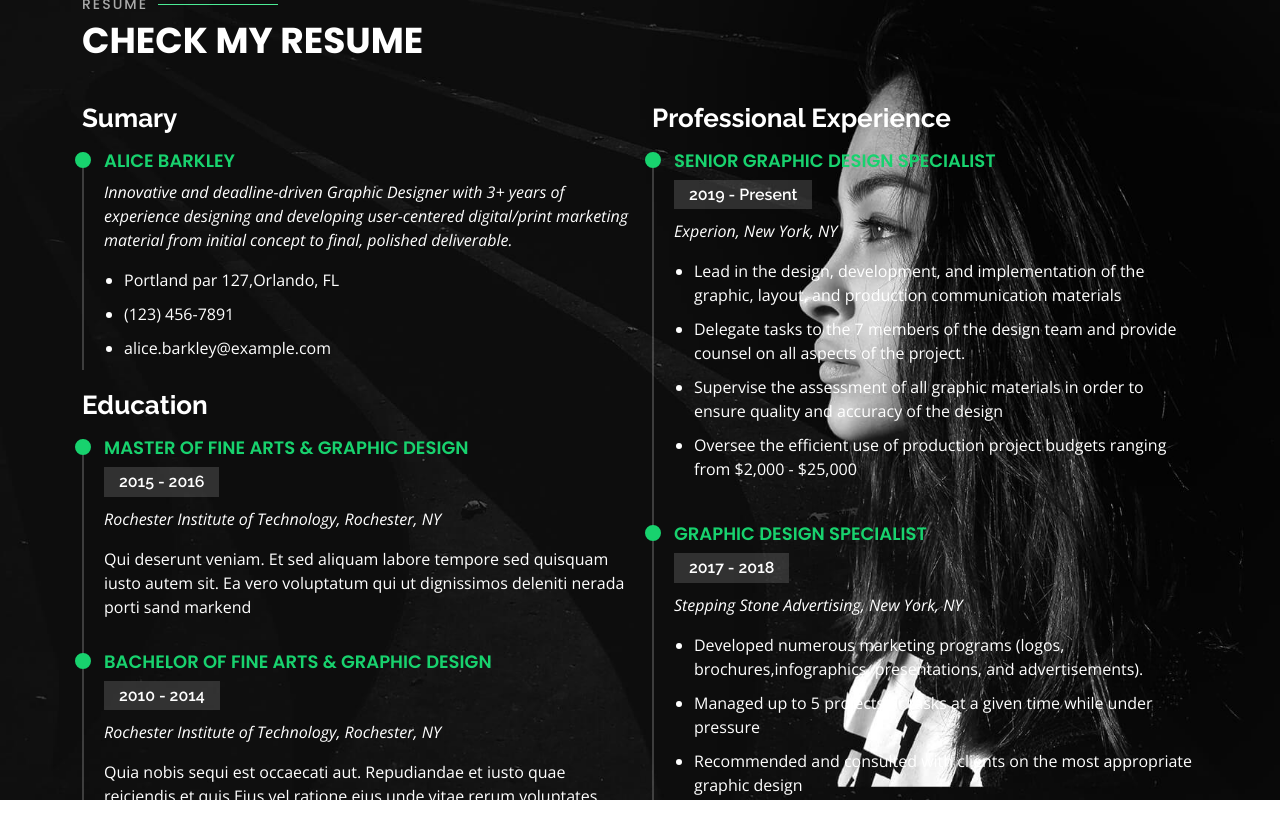
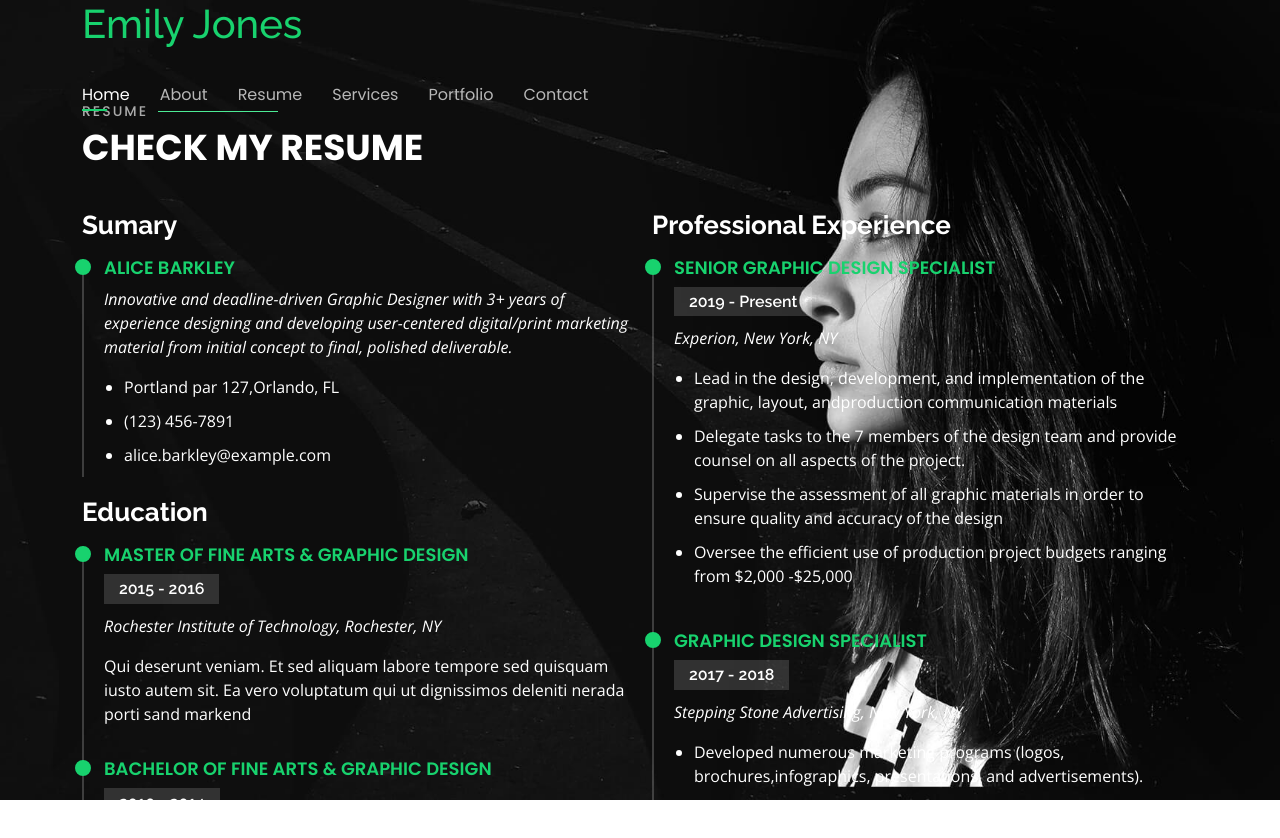
Before and after one commit to delia-pixel/portfolio, a React (Create React App) app: page /resume in a window 1280 px wide. Shown: the top 838 px of the page. Built offline with nearby package versions, Linux system fonts and the light colour scheme.

Commit message:
add the Navbar to the others components

```diff
--- a/src/components/Portfolio.js
+++ b/src/components/Portfolio.js
@@ -1,4 +1,5 @@
 import React, { useState } from "react";
+import Navbar from "./Navbar";
 import { portfolioData } from "../data/portfolio";
 
 const Portfolio = () => {
@@ -14,9 +15,10 @@ const Portfolio = () => {
 	}
 
   return (
+		<div>
+			<Navbar />
 			<div id="portfolio" className="portfolio">
 				<div className="container">
-
 					<div className="section-title">
 						<h2>Portfolio</h2>
 						<p>My Works</p>
@@ -53,6 +55,7 @@ const Portfolio = () => {
 					</div>
 				</div>
 			</div>
+		</div>
   )
 }
 
--- a/src/components/Resume.js
+++ b/src/components/Resume.js
@@ -1,23 +1,28 @@
-import React from 'react';
+import React from "react";
+import Navbar from "./Navbar";
 
 const Resume= () =>{
   return(
+		<div>
+			<Navbar />
 			<div id="resume" className="resume">
 				<div className="container">
-
 					<div className="section-title">
 						<h2>Resume</h2>
 						<p>Check My Resume</p>
 					</div>
-
 					<div className="row">
 						<div className="col-lg-6">
 							<h3 className="resume-title">Sumary</h3>
 							<div className="resume-item pb-0">
 								<h4>Alice Barkley</h4>
-                            <p><em>Innovative and deadline-driven Graphic Designer with 3+ years of experience designing
+								<p>
+									<em>
+										Innovative and deadline-driven Graphic Designer with 3+ years of experience designing
 										and developing user-centered digital/print marketing material from initial concept to
-                                final, polished deliverable.</em></p>
+										final, polished deliverable.
+									</em>
+								</p>
 								<p>
 									<ul>
 										<li>Portland par 127,Orlando, FL</li>
@@ -26,22 +31,25 @@ const Resume= () =>{
 									</ul>
 								</p>
 							</div>
-
 							<h3 className="resume-title">Education</h3>
 							<div className="resume-item">
 								<h4>Master of Fine Arts &amp; Graphic Design</h4>
 								<h5>2015 - 2016</h5>
 								<p><em>Rochester Institute of Technology, Rochester, NY</em></p>
-                            <p>Qui deserunt veniam. Et sed aliquam labore tempore sed quisquam iusto autem sit. Ea vero
-                                voluptatum qui ut dignissimos deleniti nerada porti sand markend</p>
+								<p>
+									Qui deserunt veniam. Et sed aliquam labore tempore sed quisquam iusto autem sit. Ea vero
+									voluptatum qui ut dignissimos deleniti nerada porti sand markend
+								</p>
 							</div>
 							<div className="resume-item">
 								<h4>Bachelor of Fine Arts &amp; Graphic Design</h4>
 								<h5>2010 - 2014</h5>
 								<p><em>Rochester Institute of Technology, Rochester, NY</em></p>
-                            <p>Quia nobis sequi est occaecati aut. Repudiandae et iusto quae reiciendis et quis Eius vel
+								<p>
+									Quia nobis sequi est occaecati aut. Repudiandae et iusto quae reiciendis et quis Eius vel
 									ratione eius unde vitae rerum voluptates asperiores voluptatem Earum molestiae
-                                consequatur neque etlon sader mart dila</p>
+									consequatur neque etlon sader mart dila
+								</p>
 							</div>
 						</div>
 						<div className="col-lg-6">
@@ -52,18 +60,10 @@ const Resume= () =>{
 								<p><em>Experion, New York, NY </em></p>
 								<p>
 									<ul>
-                                    <li>Lead in the design, development, and implementation of the graphic, layout, and
-                                        production communication materials
-                                    </li>
-                                    <li>Delegate tasks to the 7 members of the design team and provide counsel on all
-                                        aspects of the project.
-                                    </li>
-                                    <li>Supervise the assessment of all graphic materials in order to ensure quality and
-                                        accuracy of the design
-                                    </li>
-                                    <li>Oversee the efficient use of production project budgets ranging from $2,000 -
-                                        $25,000
-                                    </li>
+										<li>Lead in the design, development, and implementation of the graphic, layout, andproduction communication materials</li>
+										<li>Delegate tasks to the 7 members of the design team and provide counsel on all aspects of the project.</li>
+										<li>Supervise the assessment of all graphic materials in order to ensure quality and accuracy of the design</li>
+										<li>Oversee the efficient use of production project budgets ranging from $2,000 -$25,000</li>
 									</ul>
 								</p>
 							</div>
@@ -73,21 +73,16 @@ const Resume= () =>{
 								<p><em>Stepping Stone Advertising, New York, NY</em></p>
 								<p>
 									<ul>
-                                    <li>Developed numerous marketing programs (logos, brochures,infographics,
-                                        presentations, and advertisements).
-                                    </li>
+										<li>Developed numerous marketing programs (logos, brochures,infographics, presentations, and advertisements).</li>
 										<li>Managed up to 5 projects or tasks at a given time while under pressure</li>
-                                    <li>Recommended and consulted with clients on the most appropriate graphic design
-                                    </li>
-                                    <li>Created 4+ design presentations and proposals a month for clients and account
-                                        managers
-                                    </li>
+										<li>Recommended and consulted with clients on the most appropriate graphic design</li>
+										<li>Created 4+ design presentations and proposals a month for clients and account managers</li>
 									</ul>
 								</p>
 							</div>
 						</div>
 					</div>
-
+				</div>
 			</div>
 		</div>
   )
--- a/src/components/Services.js
+++ b/src/components/Services.js
@@ -1,7 +1,10 @@
-import React from "react"
+import React from "react";
+import Navbar from "./Navbar";
 
 const Services = () => {
   return (
+		<div>
+			<Navbar />
 			<div id="services" className="services">
 				<div className="container">
 					<div className="section-title">
@@ -60,7 +63,8 @@ const Services = () => {
 					</div>
 				</div>
 			</div>
+		</div>
   )
 }
 
-export default Services
+export default Services;
```
Lines whose indentation alone changed are shown as unchanged.
